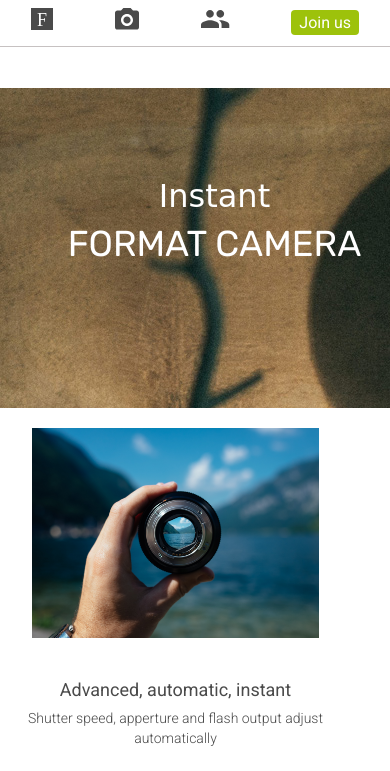
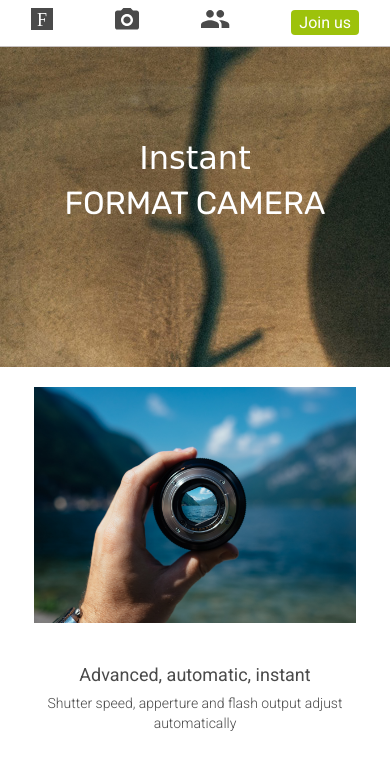
Before and after one commit to fayebrockbank/fotomatic, a plain HTML site: page index.html in a window 390 px wide. Shown: the top 771 px of the page. Drawn offline with Linux system fonts and the light colour scheme; a web font is replaced by a local one.

Commit message:
responsive corrected

```diff
--- a/resources/css/style.css
+++ b/resources/css/style.css
@@ -39,7 +39,7 @@ body{
 
 @media only screen and (max-width: 760px) {
   .main-content {
-    top: 2.5625rem;
+    /*top: 2.5625rem;*/
   }
 }
 
@@ -178,6 +178,7 @@ header .mobile {
     align-items: center;
     justify-content: center;
     height: 28rem;
+    padding-left: 0;
   }
 
   #sign-up-cta {
@@ -208,10 +209,11 @@ header .mobile {
 @media only screen and (max-width: 450px) {
   #sign-up-section {
     height: 20rem;
+    padding-left: 0;
   }
 
   #sign-up-cta h1 {
-    font-size: 2.25rem;
+    font-size: 2rem;
   }
 
   #sign-up-cta h2 {
@@ -276,6 +278,7 @@ header .mobile {
 
 @media only screen and (max-width: 760px) {
   #features-section {
+    width: 100%;
     flex-flow: column;
     padding: 0;
   }
```
